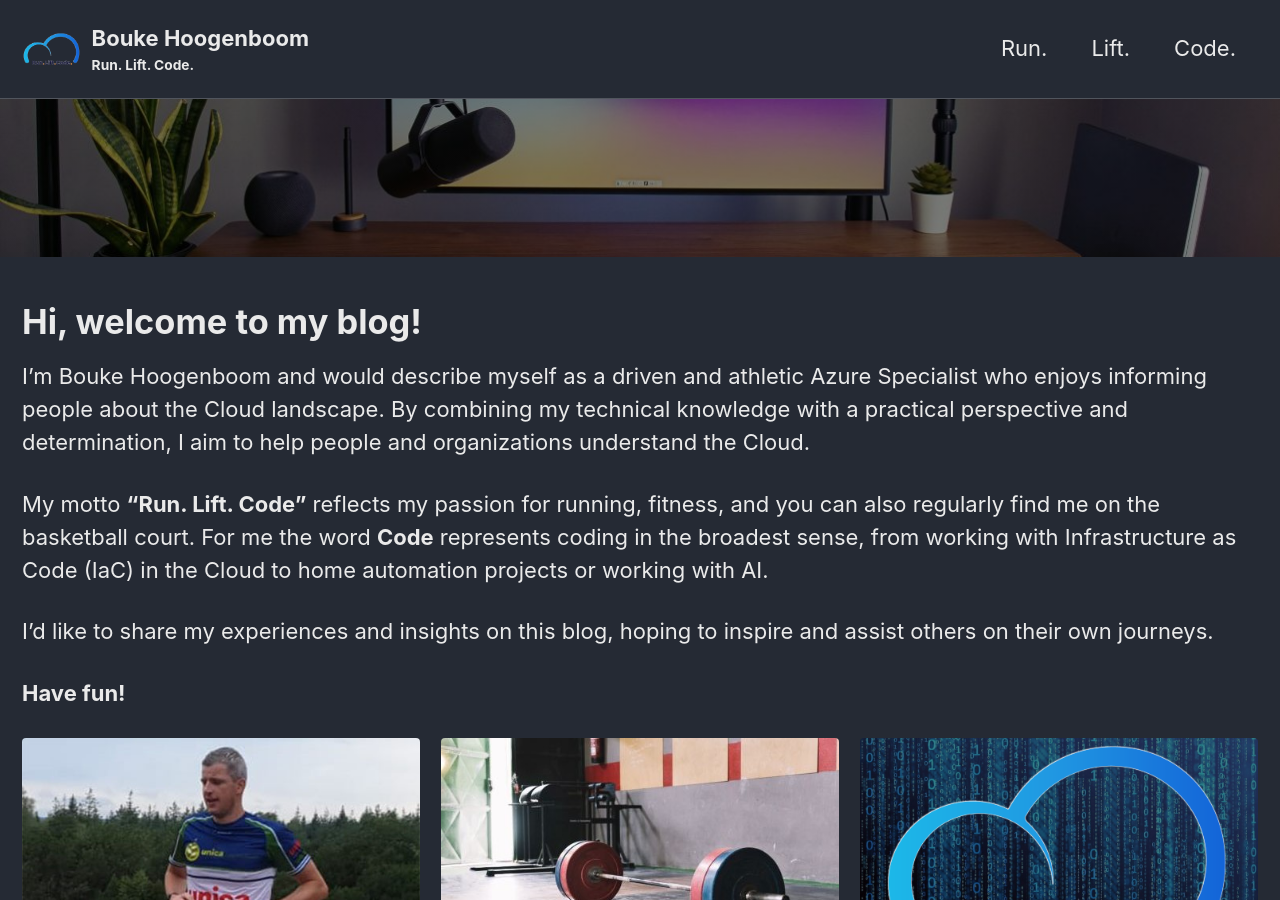
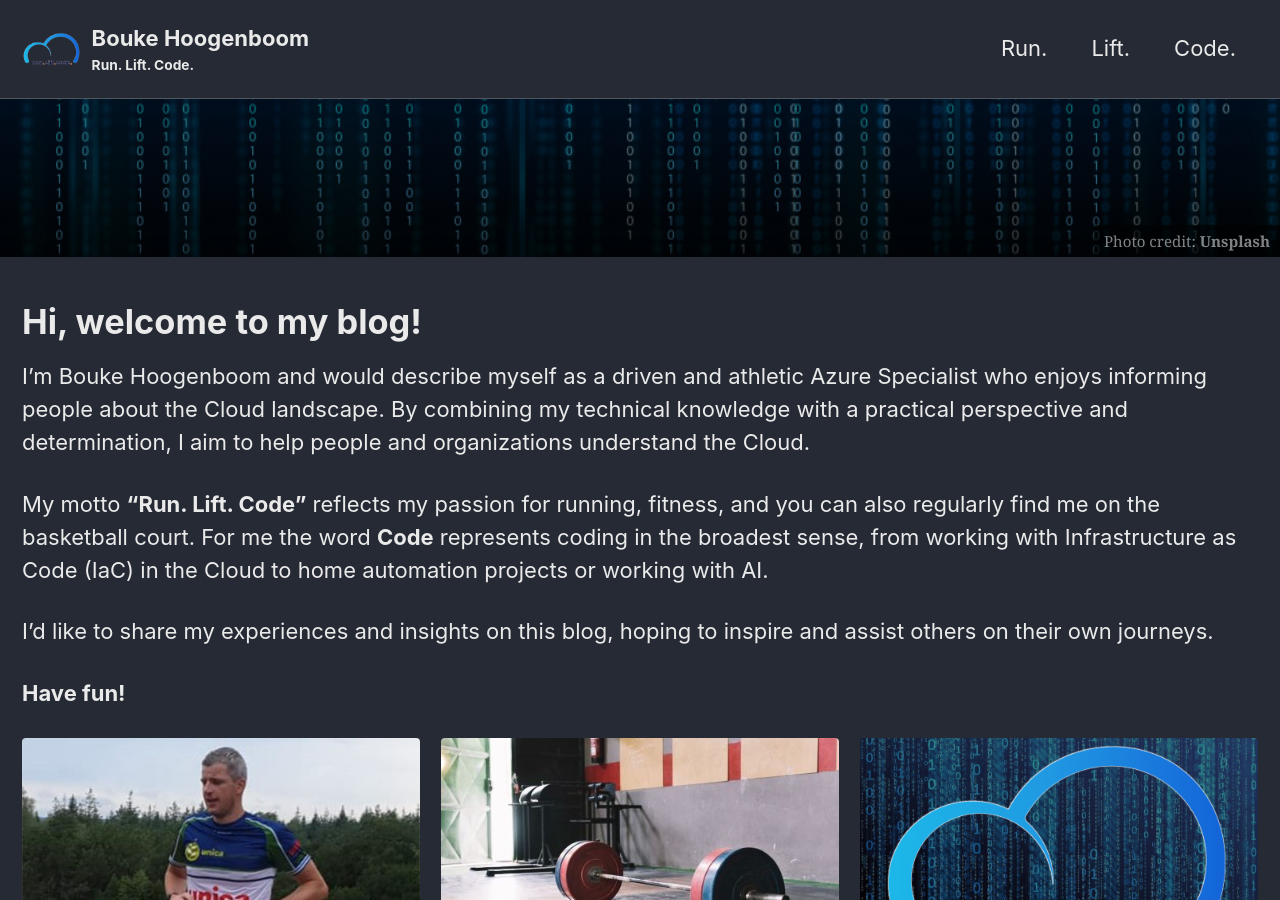
Before and after one commit to bhoogenboom/BoukeHoogenboom, a Jekyll site: the page built from index.md, in a window 1280 px wide and 900 px high. Built offline with Jekyll 4.4.1, drawn with Linux system fonts in a browser that asks for light colours; cached includes are drawn as plain includes.

Commit message:
change photo

```diff
--- a/index.md
+++ b/index.md
@@ -3,7 +3,8 @@ layout: home
 permalink: /
 title: ""
 header:
-  overlay_image: /assets/images/CleanDesk.jpg
+  image: /assets/images/CleanDesk.jpg
+  caption: "Photo credit: [**Unsplash**](https://unsplash.com)"
 feature_row:
 - image_path: /assets/images/BH-run-berg-teaser-500x300.jpg
   alt: "run"
```
Also changed, not shown: assets/images/CleanDesk.jpg.
